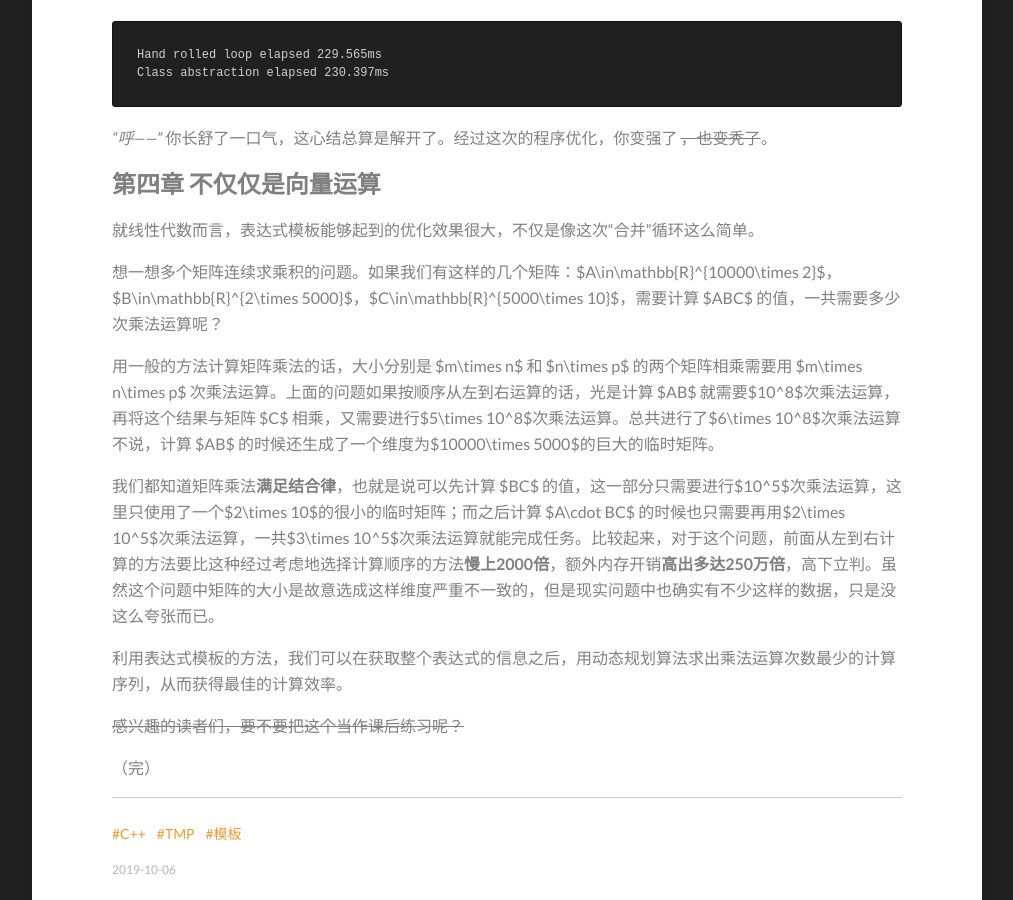
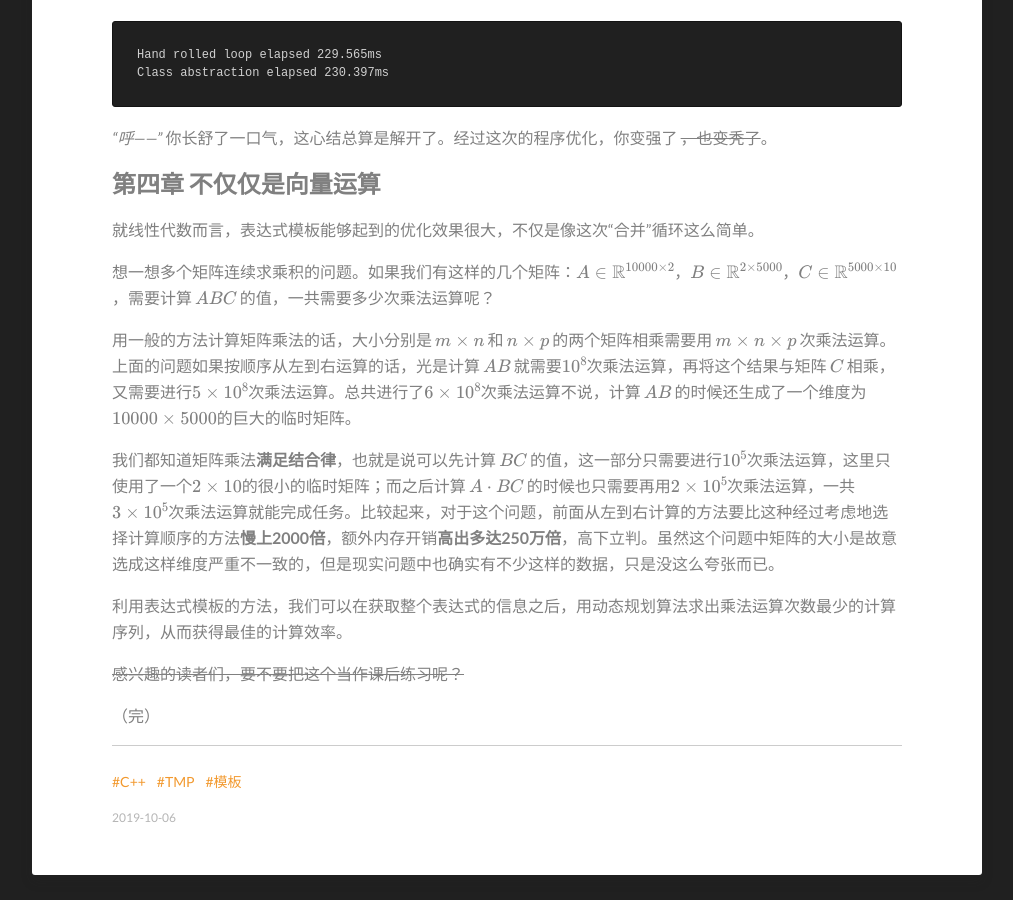
Before and after one commit to Chlorie/ChloroBlog, a Jekyll site: the page built from _posts/2019-10-06-0-expr-templ.md, in a window 1280 px wide and 900 px high, scrolled down 7058 px. Shown: the whole window, without its empty margins (133-1146 px from the left). Built offline with Jekyll 4.4.1, drawn with Linux system fonts in a browser that asks for light colours; formulas are drawn with MathJax 3; comment, search, counter and statistics services are not loaded.

Commit message:
Fixed LaTeX math in previous blog

```diff
--- a/_posts/2019-10-06-0-expr-templ.md
+++ b/_posts/2019-10-06-0-expr-templ.md
@@ -307,11 +307,11 @@ Class abstraction elapsed 230.397ms
 
 就线性代数而言，表达式模板能够起到的优化效果很大，不仅是像这次“合并”循环这么简单。
 
-想一想多个矩阵连续求乘积的问题。如果我们有这样的几个矩阵：$A\in\mathbb{R}^{10000\times 2}$，$B\in\mathbb{R}^{2\times 5000}$，$C\in\mathbb{R}^{5000\times 10}$，需要计算 $ABC$ 的值，一共需要多少次乘法运算呢？
+想一想多个矩阵连续求乘积的问题。如果我们有这样的几个矩阵：\\(A\in\mathbb{R}^{10000\times 2}\\)，\\(B\in\mathbb{R}^{2\times 5000}\\)，\\(C\in\mathbb{R}^{5000\times 10}\\)，需要计算 \\(ABC\\) 的值，一共需要多少次乘法运算呢？
 
-用一般的方法计算矩阵乘法的话，大小分别是 $m\times n$ 和 $n\times p$ 的两个矩阵相乘需要用 $m\times n\times p$ 次乘法运算。上面的问题如果按顺序从左到右运算的话，光是计算 $AB$ 就需要$10^8$次乘法运算，再将这个结果与矩阵 $C$ 相乘，又需要进行$5\times 10^8$次乘法运算。总共进行了$6\times 10^8$次乘法运算不说，计算 $AB$ 的时候还生成了一个维度为$10000\times 5000$的巨大的临时矩阵。
+用一般的方法计算矩阵乘法的话，大小分别是 \\(m\times n\\) 和 \\(n\times p\\) 的两个矩阵相乘需要用 \\(m\times n\times p\\) 次乘法运算。上面的问题如果按顺序从左到右运算的话，光是计算 \\(AB\\) 就需要\\(10^8\\)次乘法运算，再将这个结果与矩阵 \\(C\\) 相乘，又需要进行\\(5\times 10^8\\)次乘法运算。总共进行了\\(6\times 10^8\\)次乘法运算不说，计算 \\(AB\\) 的时候还生成了一个维度为\\(10000\times 5000\\)的巨大的临时矩阵。
 
-我们都知道矩阵乘法**满足结合律**，也就是说可以先计算 $BC$ 的值，这一部分只需要进行$10^5$次乘法运算，这里只使用了一个$2\times 10$的很小的临时矩阵；而之后计算 $A\cdot BC$ 的时候也只需要再用$2\times 10^5$次乘法运算，一共$3\times 10^5$次乘法运算就能完成任务。比较起来，对于这个问题，前面从左到右计算的方法要比这种经过考虑地选择计算顺序的方法**慢上2000倍**，额外内存开销**高出多达250万倍**，高下立判。虽然这个问题中矩阵的大小是故意选成这样维度严重不一致的，但是现实问题中也确实有不少这样的数据，只是没这么夸张而已。
+我们都知道矩阵乘法**满足结合律**，也就是说可以先计算 \\(BC\\) 的值，这一部分只需要进行\\(10^5\\)次乘法运算，这里只使用了一个\\(2\times 10\\)的很小的临时矩阵；而之后计算 \\(A\cdot BC\\) 的时候也只需要再用\\(2\times 10^5\\)次乘法运算，一共\\(3\times 10^5\\)次乘法运算就能完成任务。比较起来，对于这个问题，前面从左到右计算的方法要比这种经过考虑地选择计算顺序的方法**慢上2000倍**，额外内存开销**高出多达250万倍**，高下立判。虽然这个问题中矩阵的大小是故意选成这样维度严重不一致的，但是现实问题中也确实有不少这样的数据，只是没这么夸张而已。
 
 利用表达式模板的方法，我们可以在获取整个表达式的信息之后，用动态规划算法求出乘法运算次数最少的计算序列，从而获得最佳的计算效率。
 
```
